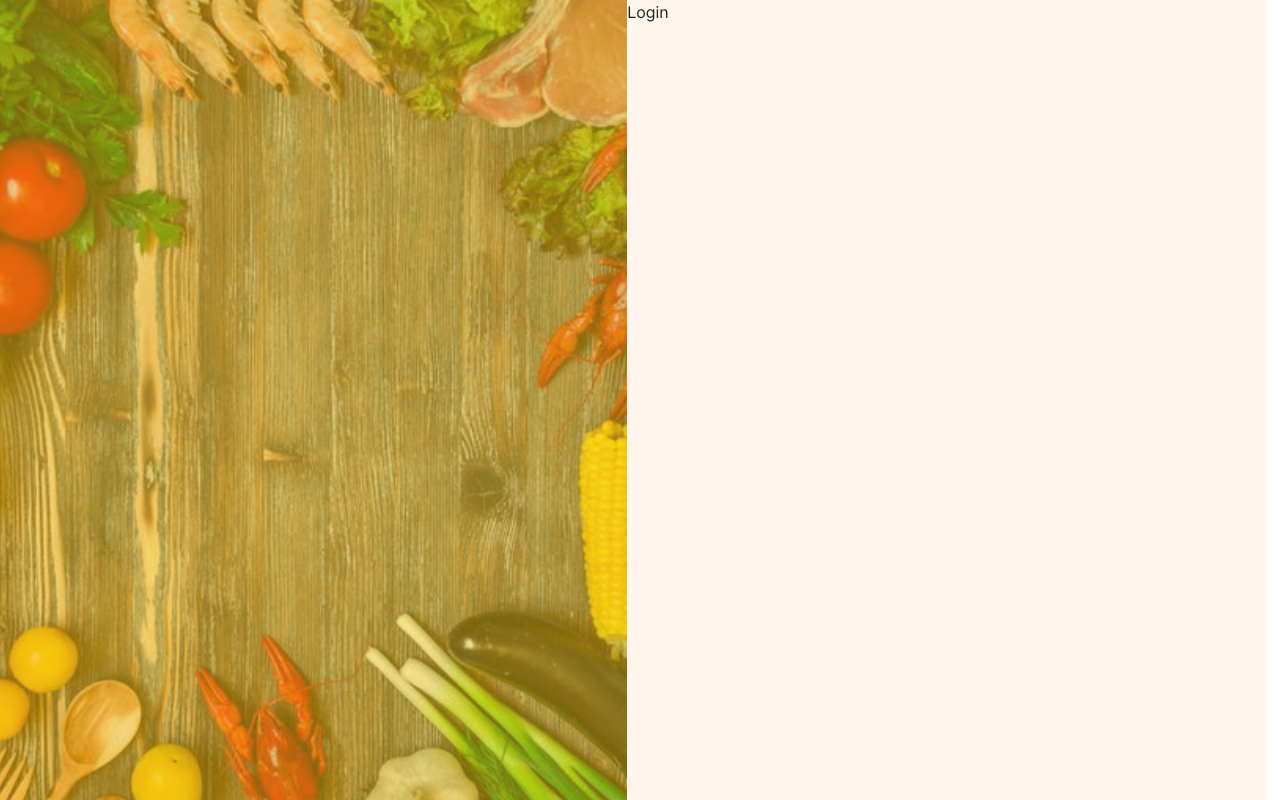
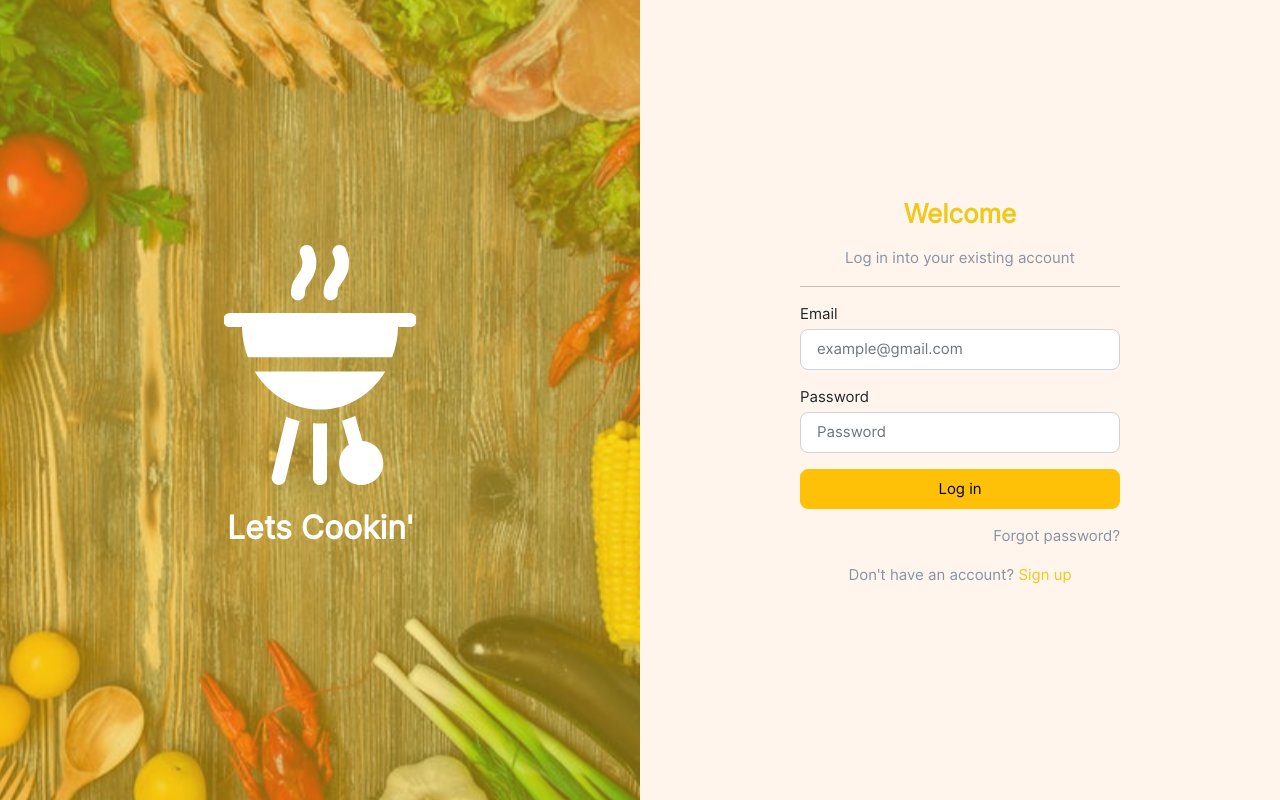
Before and after one commit to mikhaelkevin/fe-lets-cookin-app, a React (Create React App) app: page /login in a window 1280 px wide. Before the commit this address had no page. Built offline with nearby package versions, Linux system fonts and the light colour scheme.

Commit message:
style(auth): auth pages.
pages slicing for auth pages such as login and register.

style auth-features.

```diff
--- a/src/App.jsx
+++ b/src/App.jsx
@@ -19,8 +19,6 @@ function App() {
           <Route path="/login" element={<Login />} />
           <Route path="/register" element={<Register />} />
         </Route>
-      </Routes>
-      <Routes>
         <Route element={<Content />}>
           <Route path="/" element={<LandingPage />} />
           <Route path="/detail" element={<DetailRecipe />} />
--- /dev/null
+++ b/src/components/global/InputBox.jsx
@@ -0,0 +1,37 @@
+import React from 'react';
+import PropTypes from 'prop-types';
+
+function InputBox({
+  data: {
+    name, type, placeholder, autoComplete,
+  },
+}) {
+  return (
+    <div className="mb-0 mb-md-2 mb-xl-3">
+      <label htmlFor={name} className="form-label">
+        <p className="mb-1">{name}</p>
+        <input className="form-control form-control-lg" type={type} placeholder={placeholder} id={name} autoComplete={autoComplete} />
+      </label>
+    </div>
+  );
+}
+
+InputBox.propTypes = {
+  data: PropTypes.shape({
+    name: PropTypes.string,
+    type: PropTypes.string,
+    placeholder: PropTypes.string,
+    autoComplete: PropTypes.string,
+  }),
+};
+
+InputBox.defaultProps = {
+  data: {
+    name: 'Untitled inputbox',
+    type: 'text',
+    place: 'Untitled',
+    autoComplete: 'false',
+  },
+};
+
+export default InputBox;
--- a/src/pages/Auth/Login.jsx
+++ b/src/pages/Auth/Login.jsx
@@ -1,14 +1,63 @@
-import React from 'react';
+import React, { useEffect } from 'react';
+import { Link } from 'react-router-dom';
 import style from '../../styles/module-css/Auth.module.css';
 import leftBackground from '../../assets/images/auth-image.svg';
+import leftLogo from '../../assets/images/auth-logo.svg';
+
+import Image from '../../components/global/Image';
+import InputBox from '../../components/global/InputBox';
 
 function Login() {
+  useEffect(() => {
+    document.title = 'Login';
+  });
+
   return (
     <div className={style.container}>
       <div className={style.leftPage}>
-        <img src={leftBackground} alt="auth-background" />
+        <div className={style.logo}>
+          <Image data={{ image: leftLogo, title: 'auth-logo' }} />
+          <h2 className="mt-4">
+            Lets Cookin&apos;
+          </h2>
+        </div>
+        <Image data={{ image: leftBackground, title: 'auth-background' }} />
       </div>
-      <div className={style.rightPage}>Login</div>
+      <div className={style.rightPage}>
+        <div className={style.title}>
+          <h2 className="text-center">Welcome</h2>
+          <span className="text-center">Log in into your existing account</span>
+        </div>
+        <hr />
+        <div className={style.authForm}>
+          <form className="mb-1 mb-md-2 mb-xl-3">
+            <InputBox data={{
+              name: 'Email',
+              type: 'email',
+              placeholder: 'example@gmail.com',
+            }}
+            />
+            <InputBox data={{
+              name: 'Password',
+              type: 'password',
+              placeholder: 'Password',
+              autoComplete: 'true',
+            }}
+            />
+            <button type="submit" className="btn btn-warning btn-lg">Log in</button>
+          </form>
+        </div>
+        <div className={style.authFeature}>
+          <p className="text-end mb-3">Forgot password?</p>
+          <p className="text-center">
+            Don&apos;t have an account?
+            {' '}
+            <Link to="/register">
+              Sign up
+            </Link>
+          </p>
+        </div>
+      </div>
     </div>
   );
 }
--- a/src/pages/Auth/Register.jsx
+++ b/src/pages/Auth/Register.jsx
@@ -1,8 +1,81 @@
-import React from 'react';
+import React, { useEffect } from 'react';
+import { Link } from 'react-router-dom';
+import style from '../../styles/module-css/Auth.module.css';
+import leftBackground from '../../assets/images/auth-image.svg';
+import leftLogo from '../../assets/images/auth-logo.svg';
+import Image from '../../components/global/Image';
+import InputBox from '../../components/global/InputBox';
 
 function Register() {
+  useEffect(() => {
+    document.title = 'Register';
+  });
+
   return (
-    <div>Register</div>
+    <div className={style.container}>
+      <div className={style.leftPage}>
+        <div className={style.logo}>
+          <Image data={{ image: leftLogo, title: 'auth-logo' }} />
+          <h2 className="mt-4">
+            Lets Cookin&apos;
+          </h2>
+        </div>
+        <Image data={{ image: leftBackground, title: 'auth-background' }} />
+      </div>
+      <div className={style.rightPage}>
+        <div className={style.title}>
+          <h2 className="text-center">Let&apos;s Get Started</h2>
+          <span className="text-center">Create new account to access all features</span>
+        </div>
+        <hr />
+        <div className={style.authForm}>
+          <form className="mb-3">
+            <InputBox data={{
+              name: 'Name',
+              type: 'text',
+              placeholder: 'Name',
+            }}
+            />
+            <InputBox data={{
+              name: 'Email',
+              type: 'email',
+              placeholder: 'example@gmail.com',
+            }}
+            />
+            <InputBox data={{
+              name: 'Phone Number',
+              type: 'text',
+              placeholder: '08xxxxxxxxxxx',
+            }}
+            />
+            <InputBox data={{
+              name: 'Create new password',
+              type: 'password',
+              placeholder: 'New password',
+              autoComplete: 'true',
+            }}
+            />
+            <InputBox data={{
+              name: 'Confirm password',
+              type: 'password',
+              placeholder: 'Confirm password',
+              autoComplete: 'true',
+            }}
+            />
+            <button type="submit" className="btn btn-warning btn-lg">Register</button>
+          </form>
+        </div>
+        <div className={style.authFeature}>
+          <p className="text-center">
+            Have an account already?
+            {' '}
+            <Link to="/login">
+              Log in
+            </Link>
+          </p>
+        </div>
+      </div>
+    </div>
   );
 }
 
--- a/src/styles/module-css/Auth.module.css
+++ b/src/styles/module-css/Auth.module.css
@@ -1,28 +1,154 @@
 .container{
     width: 100vw;
-    height: 100vh;
+    min-height: 100vh;
+    height: inherit;
     max-width: 100vw;
-    max-height: 100vh;
     display: flex;
-    font-family: "Inter" !important;
+    font-family: "Inter";
+    overflow-x: hidden !important;
 }
 
 .leftPage{
-    width: 49%;
+    width: 50%;
+    height: inherit;
+    background-color: #EFC81A;
+
+}
+
+.leftPage .logo{
+    width: inherit;
     height: 100%;
-    background-color: #EFC81A;
+    position: absolute;
+    display: flex;
+    justify-content: center;
+    align-items: center;
+    flex-direction: column;
+    z-index: 1;
+}
+
+.logo img{
+    width: 30% !important;
+    height: 30% !important;
+    opacity: 100% !important;
+}
+
+.logo h2{
+    font-weight: 1000;
+    color: white;
 }
 
 .leftPage img{
     width: 100%;
-    height: 100%;
+    height: 100vh;
     object-fit: cover;
+    object-position: center;
     opacity: 50%;
-    z-index: 1;
 }
 
 .rightPage{
     width: 50%;
-    height: 100%;
     background-color: #FFF5EC;
+    display: flex;
+    justify-content: center;
+    align-items: center;
+    flex-direction: column;
 }
+
+.rightPage .title h2{
+    color: #EFC81A;
+    font-weight: 1000;
+    margin-bottom: 2rem;
+}
+
+.rightPage .title span{
+    color: #8692A6;
+    font-size: 18px;
+    margin-bottom: 1rem;
+}
+
+.rightPage .authForm,
+.rightPage .authFeature,
+.rightPage hr{
+    width: 50%;
+}
+
+.rightPage .authForm form label{
+    font-size: 18px;
+    width: 100%;
+}
+
+.rightPage .authForm form input:focus{
+    outline: none;
+    border:1px solid #EFC81A;
+    box-shadow: 0 0 10px aqua;
+}
+
+.rightPage .authForm form button{
+    width: 100%;
+}
+
+.rightPage .authFeature p{
+    color: #8692A6;
+}
+
+.rightPage .authFeature a{
+    color: #EFC81A;
+    text-decoration: none;
+}
+
+/* MEDIA QUERIES BREAKPOINTS */
+/* Phone breakpoints */
+@media only screen and (max-width: 575px) {
+    .rightPage .authForm,
+    .rightPage .authFeature,
+    .rightPage hr{
+    width: 90% !important;
+    }
+
+    .rightPage .authForm input,
+    .rightPage .authForm label,
+    .rightPage .title span,
+    .rightPage .authFeature {
+        font-size: 15px !important;
+    }
+
+    .rightPage {
+        padding-top: 1rem;
+        justify-content: flex-start;
+        align-items: center;
+        flex-direction: column;
+    }
+
+}
+
+
+/* Laptop breakpoints */
+@media only screen and ((min-width: 1025px) and (max-width: 1440px)) {
+    .rightPage .title h2 {
+        font-size: 26px;
+        margin-bottom: 1rem;
+    }
+
+    .rightPage .authForm input,
+    .rightPage .authFeature p,
+    .rightPage button,
+    .rightPage .title span {
+        font-size: 15px !important;
+    }
+
+    .rightPage .authForm label{
+        font-size: 15px !important;
+        margin-bottom: 0 !important;
+    }
+}
+
+
+@media only screen and ((max-width: 1024px)) {
+    .leftPage{
+        display: none;
+    }
+
+    .rightPage{
+        width: 100%;
+    }
+}
--- a/src/styles/module-css/LandingPage.module.css
+++ b/src/styles/module-css/LandingPage.module.css
@@ -334,7 +334,7 @@ div.rightContent .mainFood img{
     }
 
     .sectionTitle .titleLine {
-            height: 12vh;
+        height: 12vh;
     }
 
     .sectionTitle span {
```
Also changed, not shown: src/assets/images/auth-logo.svg (added).
